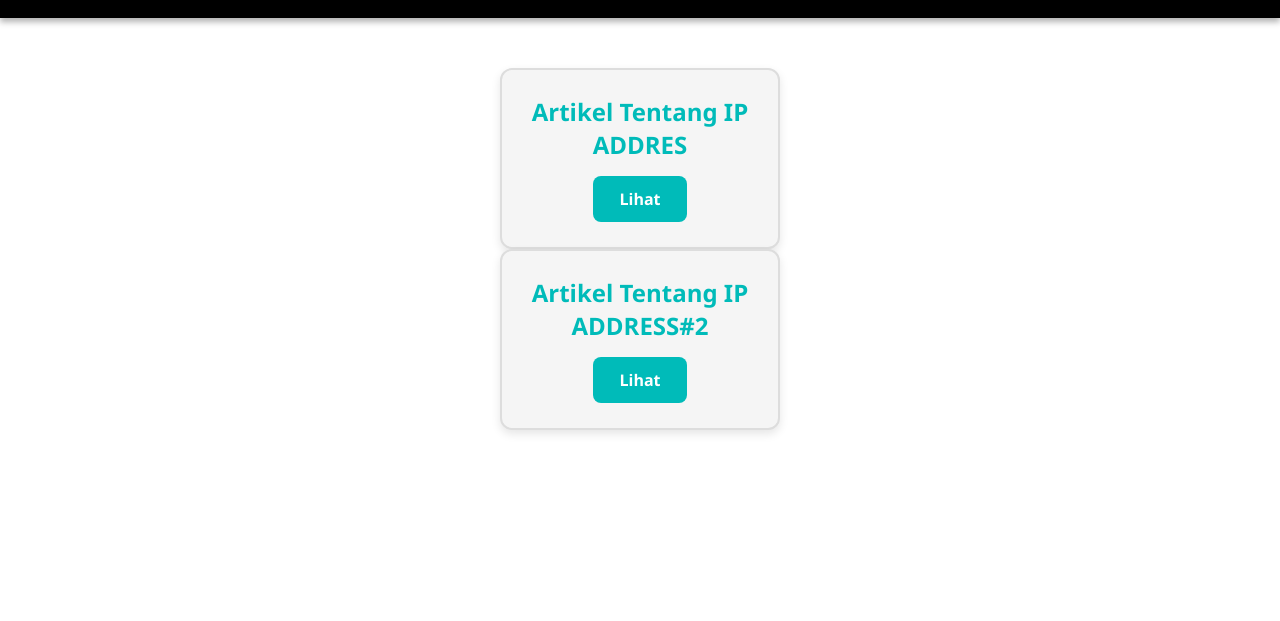
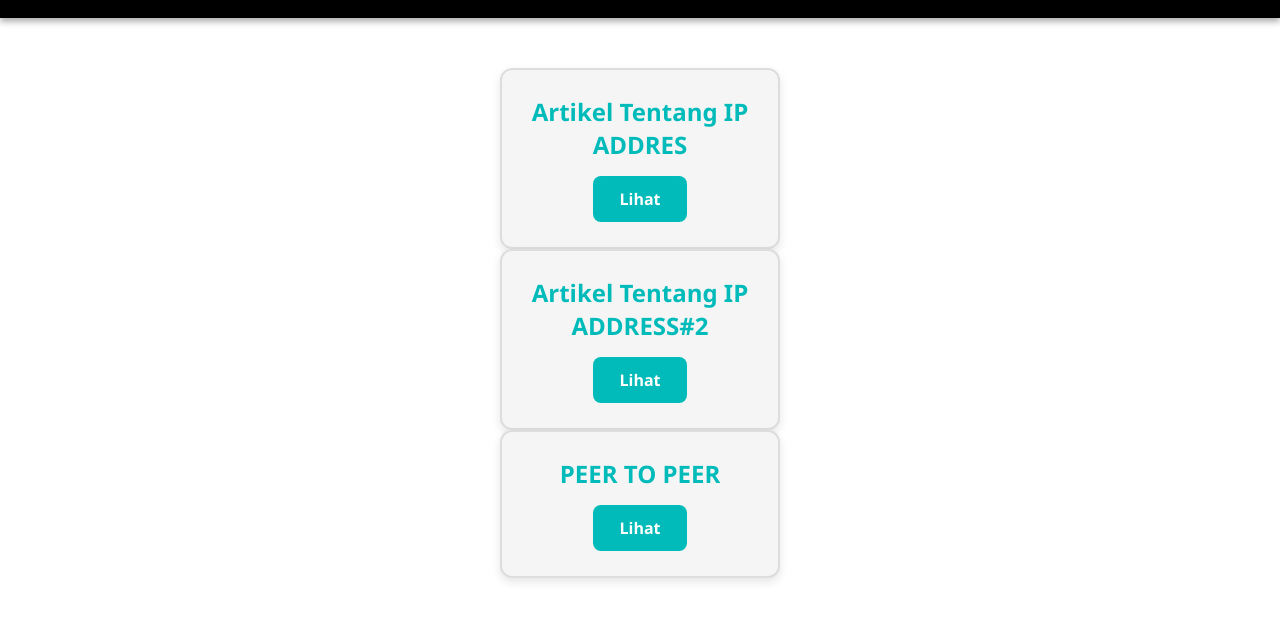
Before and after one commit to ghiyas1337/artikel, a plain HTML site: page index.html in a window 1280 px wide. Shown: the part 127-748 px from the top of the page. Drawn offline with Linux system fonts and the light colour scheme.

Commit message:
Update index.html

```diff
--- a/index.html
+++ b/index.html
@@ -171,6 +171,13 @@
         <a href="https://artikelghiyas.blogspot.com/2025/07/wuysus1.html" class="btn-link">Lihat</a>
       </div>
     </div>
+
+     <div class="product-list" id="artikel-section">
+      <div class="product-card">
+        <h2>PEER TO PEER</h2>
+        <a href="peer_to_peer.html" class="btn-link">Lihat</a>
+      </div>
+    </div>
   </main>
 
 </body>
```
